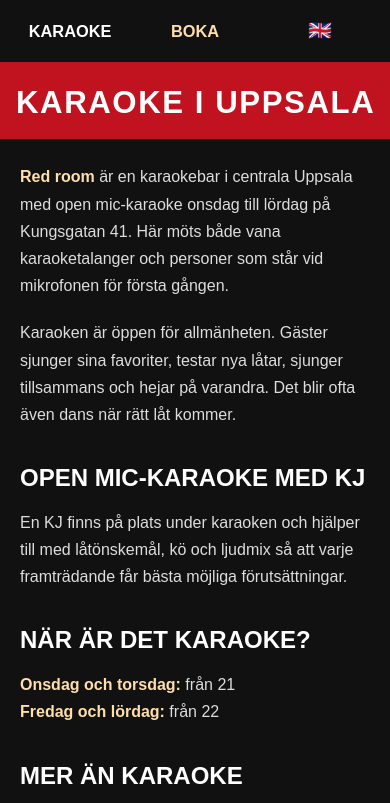
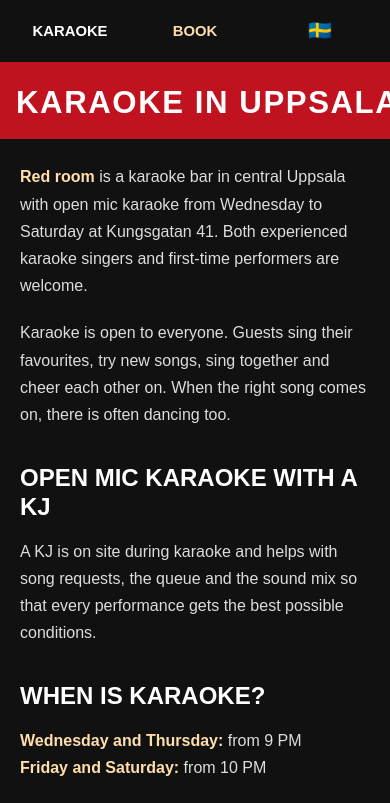
Before and after one commit to dlmiter/redroom-website, a plain HTML site: page karaoke-uppsala/index.html in a window 390 px wide. Both pictures are taken after a click on the button "🇬🇧". Shown: the top 803 px of the page. Drawn offline with Linux system fonts and the light colour scheme.

Commit message:
Update index.html

```diff
--- a/karaoke-uppsala/index.html
+++ b/karaoke-uppsala/index.html
@@ -261,12 +261,16 @@
     </main>
 
     <script>
-        const savedLanguage =
+        const languageToggle =
+            document.getElementById("language-toggle");
+
+        const bookingNavLink =
+            document.getElementById("nav-booking-link");
+
+        let currentLanguage =
             localStorage.getItem("redroom-language") || "sv";
 
-        const currentLanguage =
-            savedLanguage === "en" ? "en" : "sv";
-
+        function renderLanguage() {
             document.documentElement.lang = currentLanguage;
 
             document
@@ -276,11 +280,31 @@
                         element.dataset[currentLanguage];
                 });
 
+            if (bookingNavLink) {
+                bookingNavLink.textContent =
+                    currentLanguage === "sv"
+                        ? "BOKA"
+                        : "BOOK";
+            }
+
+            if (languageToggle) {
+                languageToggle.textContent =
+                    currentLanguage === "sv"
+                        ? "🇬🇧"
+                        : "🇸🇪";
+
+                languageToggle.setAttribute(
+                    "aria-label",
+                    currentLanguage === "sv"
+                        ? "Switch to English"
+                        : "Byt till svenska"
+                );
+            }
+
             const description =
                 document.querySelector('meta[name="description"]');
 
             if (currentLanguage === "en") {
-
                 document.title =
                     "Karaoke in Uppsala | Red room";
 
@@ -290,9 +314,7 @@
                         "Karaoke in Uppsala at Red room, Kungsgatan 41. Open mic karaoke Wednesday to Saturday with a KJ, pool and a social pub atmosphere."
                     );
                 }
-
             } else {
-
                 document.title =
                     "Karaoke i Uppsala | Red room";
 
@@ -303,6 +325,54 @@
                     );
                 }
             }
+        }
+
+        if (languageToggle) {
+            languageToggle.addEventListener("click", () => {
+                currentLanguage =
+                    currentLanguage === "sv"
+                        ? "en"
+                        : "sv";
+
+                localStorage.setItem(
+                    "redroom-language",
+                    currentLanguage
+                );
+
+                renderLanguage();
+            });
+        }
+
+        renderLanguage();
+
+        /* ---------- Sliding navbar ---------- */
+
+        const navbar =
+            document.querySelector(".navbar");
+
+        if (navbar) {
+            let lastScrollY =
+                Math.max(window.scrollY, 0);
+
+            window.addEventListener(
+                "scroll",
+                () => {
+                    const currentScrollY =
+                        Math.max(window.scrollY, 0);
+
+                    if (currentScrollY <= navbar.offsetHeight) {
+                        navbar.classList.remove("navbar-hidden");
+                    } else if (currentScrollY > lastScrollY + 4) {
+                        navbar.classList.add("navbar-hidden");
+                    } else if (currentScrollY < lastScrollY - 4) {
+                        navbar.classList.remove("navbar-hidden");
+                    }
+
+                    lastScrollY = currentScrollY;
+                },
+                { passive: true }
+            );
+        }
     </script>
 
 </body>
```
Lines whose indentation alone changed are shown as unchanged.
